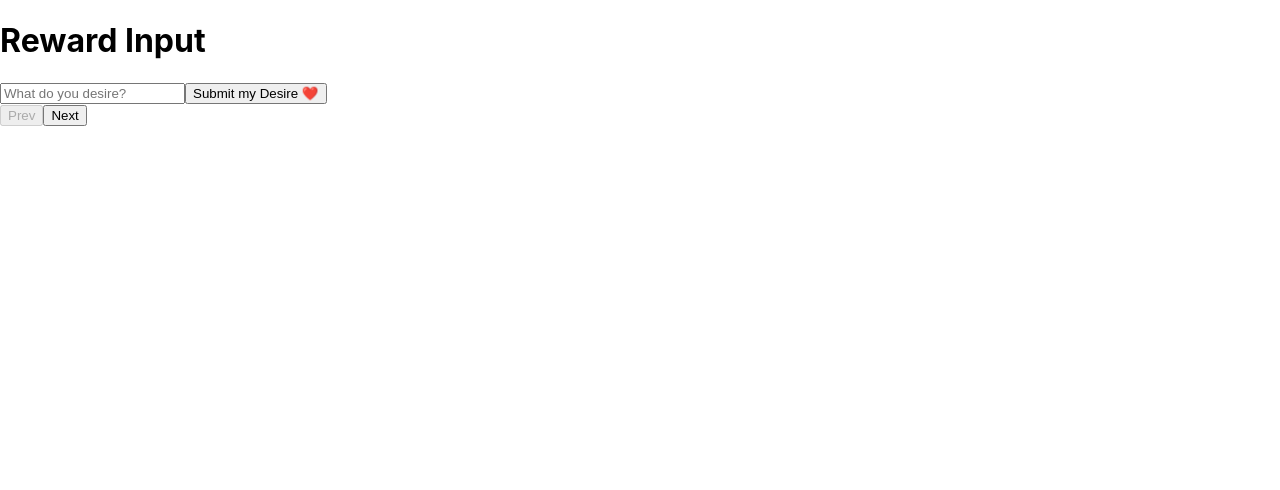
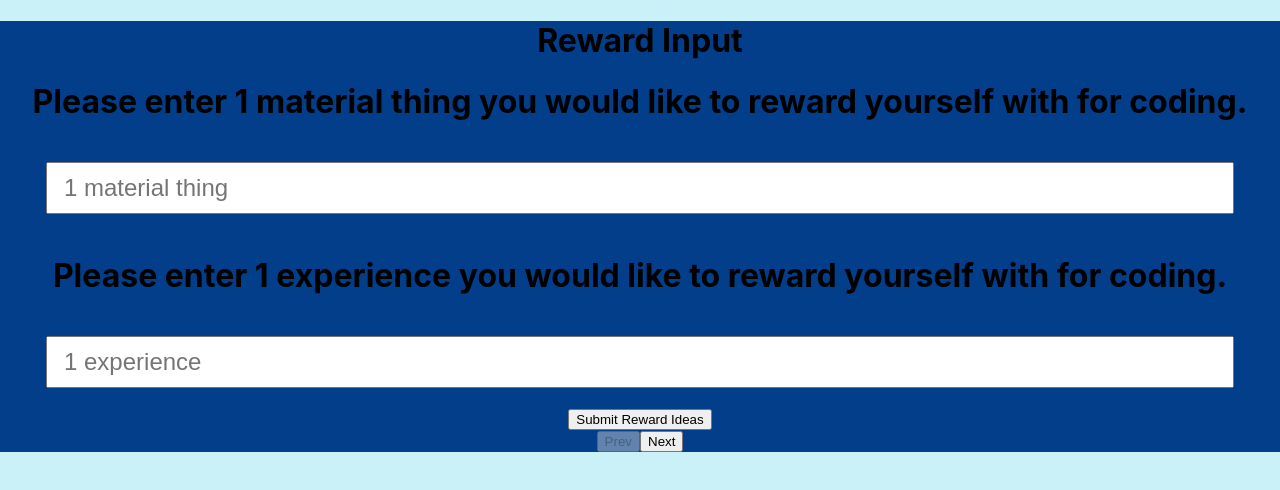
Before and after one commit to Rikaiyah-Winters/code-habit-reward-tracker, a React (Create React App) app: page / in a window 1280 px wide. Shown: the top 490 px of the page. Built offline with nearby package versions, Linux system fonts and the light colour scheme.

Commit message:
Finished with the basic pagination then added some styling to the reward input component

```diff
--- a/src/App.css
+++ b/src/App.css
@@ -1,23 +1,15 @@
-/*.App {
+.App {
   text-align: center;
-  background: #ffc8dd;
-  justify-content: center;
+  background: #023e8a;
+}
+
+.reward-input {
+  background: ;
 }
 
 input {
-  width: 150px;
+  padding: 10px 16px;
+  font-size: 1.5em;
+  margin: 20px 2px;
+  width: 90%;
 }
-
-.reward-input button {
-  width: 100px 300px;
-}
-
-.reward-input {
-  display: flex;
-  flex-direction: column;
-}
-
-button,
-span {
-  font-size: 50px;
-}*/
--- a/src/Components/Form.js
+++ b/src/Components/Form.js
@@ -1,16 +1,22 @@
 import React, { useState } from 'react';
-import RewardInput from './RewardInput'
+import RewardInput from './RewardInput';
+import HoursCoding from './HoursCoding';
+import RewardOutput from './RewardOutput'
 
 function Form() {
 
     const [page, setPage] = useState(0);
-    const [reward, setReward] = useState('');
+    //const [reward, setReward] = useState('');
 
     const FormTitles = ["Reward Input", "Hours Coding", "Reward Output"];
 
     const pageDisplay = () => {
         if (page === 0) {
             return <RewardInput />
+        } else if (page === 1) {
+            return <HoursCoding />
+        } else {
+            return <RewardOutput />
         }
     };
 
@@ -23,12 +29,12 @@ function Form() {
             <div className='body'>{pageDisplay()}</div>
             <div className='footer'>
                 <button
-                    disabled={page == 0}
+                    disabled={page === 0}
                     onClick={() => { setPage((currPage) => currPage - 1) }}>
                     Prev
                 </button>
                 <button
-                    disabled={page == FormTitles.length - 1}
+                    disabled={page === FormTitles.length - 1}
                     onClick={() => { setPage((currPage) => currPage + 1) }}>
                     Next
                 </button>
--- a/src/Components/HoursCoding.js
+++ b/src/Components/HoursCoding.js
@@ -2,11 +2,11 @@ import React from 'react';
 
 function HoursCoding() {
     return (
-        <div>
+        <div className='hours-coding'>
             <h1>How many hours did you code today?</h1>
-            <button onClick={decrementCount}>-</button>
-            <span>{count}</span>
-            <button onClick={incrementCount}>+</button>
+            <button /*</div>onClick={decrementCount}*/>-</button>
+            <span>{/*{count}*/}1</span>
+            <button /*onClick={incrementCount}*/>+</button>
         </div>
     )
 }
--- a/src/Components/RewardInput.js
+++ b/src/Components/RewardInput.js
@@ -2,11 +2,14 @@ import React from 'react';
 
 function RewardInput() {
     return (
-        <div>
-            <input placeholder='What do you desire?' /*</div>onChange={e => setReward(e.target.value)}*/></input>
-            <button>Submit my Desire ❤️</button>
+        <div className='reward-input'>
+            <h1>Please enter 1 material thing you would like to reward yourself with for coding.</h1>
+            <input placeholder='1 material thing' /*</div>onChange={e => setReward(e.target.value)}*/ />
+            <h1>Please enter 1 experience you would like to reward yourself with for coding.</h1>
+            <input placeholder='1 experience' />
+            <button>Submit Reward Ideas</button>
         </div>
     )
 }
-
+//Figure out
 export default RewardInput;
--- a/src/Components/RewardOutput.js
+++ b/src/Components/RewardOutput.js
@@ -3,7 +3,7 @@ import React from 'react';
 function RewardOutput() {
     return (
         <div>
-            <p>{reward}</p>
+            <p>{/*{reward}*/}*Your reward!*</p>
         </div>
     )
 }
--- a/src/index.css
+++ b/src/index.css
@@ -1,5 +1,6 @@
 body {
   margin: 0;
+  background: #caf0f8;
   font-family: -apple-system, BlinkMacSystemFont, 'Segoe UI', 'Roboto', 'Oxygen',
     'Ubuntu', 'Cantarell', 'Fira Sans', 'Droid Sans', 'Helvetica Neue',
     sans-serif;
```
